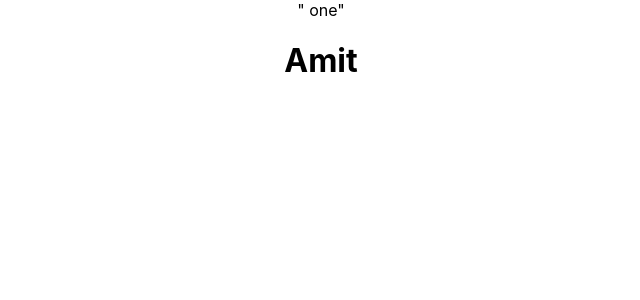
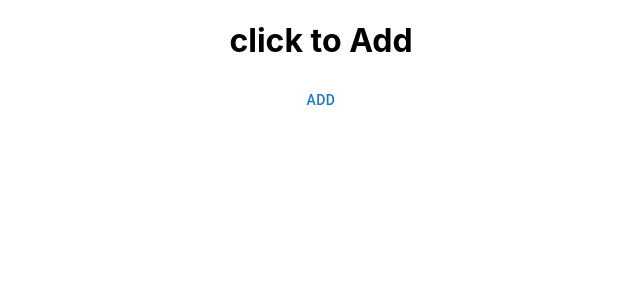
Before and after one commit to Amitjoshi1991/gitPractice, a React (Create React App) app in the folder git-web/: page / in a window 1280 px wide. Shown: the top 300 px of the page, without its empty margins (319-959 px from the left). Built offline with nearby package versions, Linux system fonts and the light colour scheme.

Commit message:
amitchanges

```diff
--- a/git-web/src/App.js
+++ b/git-web/src/App.js
@@ -1,11 +1,14 @@
-import logo from './logo.svg';
-import './App.css';
+import logo from "./logo.svg";
+import "./App.css";
+import Button from "@mui/material/Button";
 
 function App() {
   return (
     <div className="App">
-      " one"
-<h1>Amit</h1>
+      <h1>click to Add</h1>
+      <Button variant="text" color="primary">
+        Add
+      </Button>
     </div>
   );
 }
```
